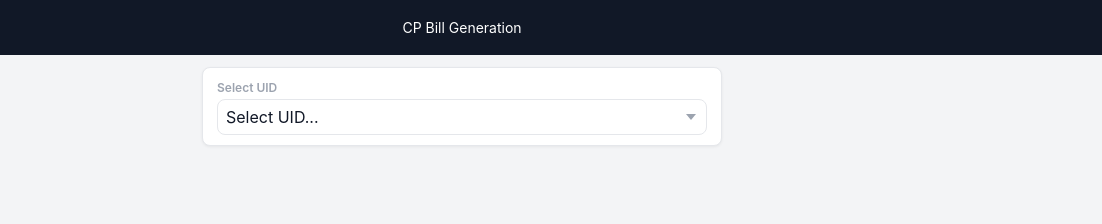
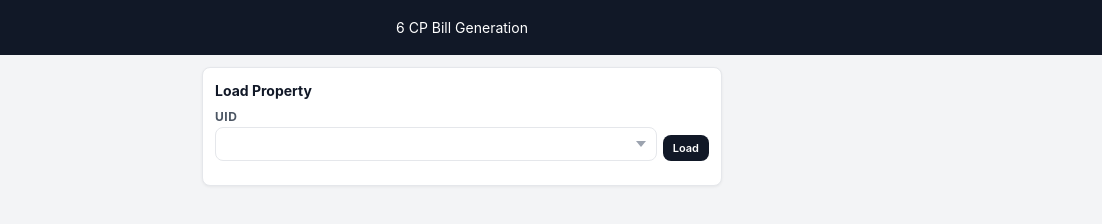
Before and after one commit to saranshkhera-openhouse/backend-form-automation-oh, a website: page openhouse-forms/public/cp-bill.html in a window 1280 px wide. Shown: the full height of the page, 178-1280 px from the left. Drawn offline with Linux system fonts and the light colour scheme; no server answers.

Commit message:
Update cp-bill.html

```diff
--- a/openhouse-forms/public/cp-bill.html
+++ b/openhouse-forms/public/cp-bill.html
@@ -24,13 +24,13 @@
 <body>
 <header class="hdr">
   <a href="/" class="hdr-logo"><img src="/images/logo_2.png" alt="Openhouse" style="height:32px"></a>
-  <div class="hdr-center"><div class="form-name">CP Bill Generation</div></div>
+  <div class="hdr-center"><div class="form-name">6 CP Bill Generation</div></div>
   <div class="hdr-right"></div>
 </header>
 <div class="ctn">
-  <div class="card" style="padding:10px 14px">
-    <label style="font-size:12px;font-weight:600;color:var(--tx3)">Select UID</label>
-    <select id="uidSel" style="font-size:16px;width:100%;margin-top:4px"><option value="">Select UID...</option></select>
+  <div class="card"><div class="card-t">Load Property</div>
+    <div class="load-row"><div class="fg"><label>UID</label><select id="uidSel" style="font-family:var(--mono)"></select></div>
+      <button type="button" class="btn btn-dark btn-sm" id="loadBtn">Load</button></div>
     <div id="prefillStatus" class="pf-st"></div>
   </div>
 
@@ -79,6 +79,7 @@
           <div class="calc-hint" id="tbrHint" style="min-height:14px"></div>
           <input type="text" id="f_totalBrokeragePct" inputmode="decimal" placeholder="%"></div>
         <div class="fg"><label>Total Brokerage Amount (₹)</label>
+          <div style="min-height:14px"></div>
           <input type="text" name="total_brokerage_amount" id="f_totalBrokerage"></div>
         <div class="fg"><label>To be released now <span class="req">*</span></label>
           <div style="min-height:14px"></div>
@@ -176,6 +177,7 @@ document.addEventListener('DOMContentLoaded',async()=>{
     isAdmin=me.is_admin;isManager=me.is_manager;
     const r=await fetch(`${API}/api/cp-bill/uids`);const uids=await r.json();
     const sel=document.getElementById('uidSel');
+    sel.innerHTML='<option value="">Select UID...</option>';
     uids.forEach(u=>{const o=document.createElement('option');o.value=u.uid;
       o.textContent=`${u.uid} — ${[u.tower_no,u.unit_no].filter(Boolean).join('-')} ${u.society_name||''}${u.cp_bill_submitted_at?' ✓':''}`;sel.appendChild(o)});
     makeSearchable(sel);
@@ -183,7 +185,7 @@ document.addEventListener('DOMContentLoaded',async()=>{
   }catch(e){toast('Failed to load','err')}
 });
 
-document.getElementById('uidSel').addEventListener('change',()=>{const uid=document.getElementById('uidSel').value;if(uid)loadUID(uid)});
+document.getElementById('loadBtn').addEventListener('click',()=>{const uid=document.getElementById('uidSel').value;if(!uid){toast('Select UID','warn');return}loadUID(uid)});
 
 async function loadUID(uid){
   const st=document.getElementById('prefillStatus');
```
